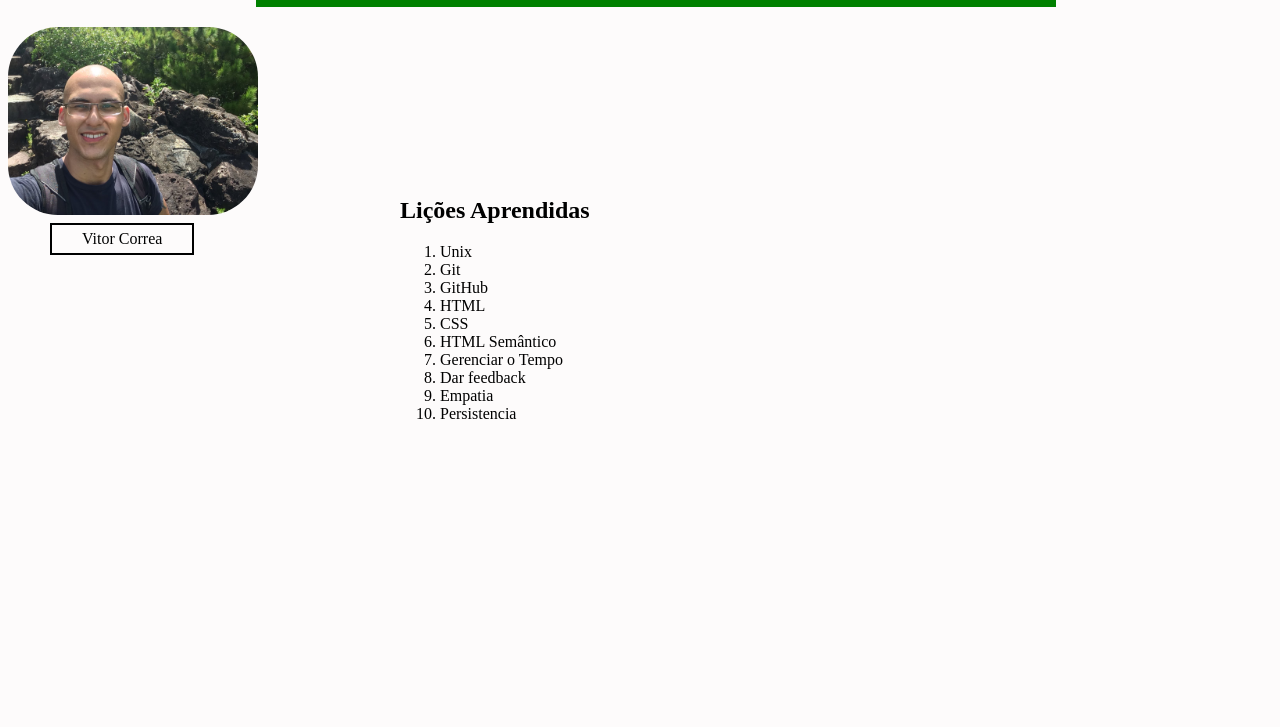
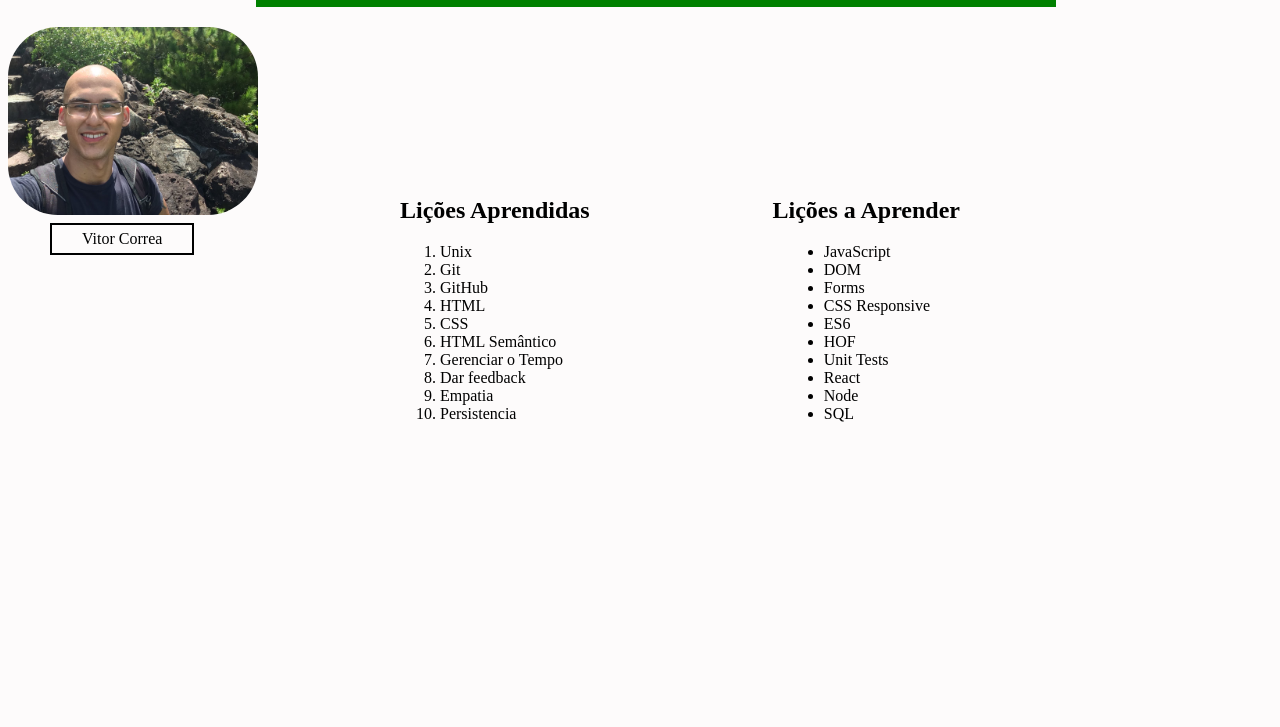
Before and after one commit to VitorCorrea18/first_project_lessons_learned, a website: page index.html in a window 1280 px wide. Shown: the part 73-800 px from the top of the page. Drawn offline with Linux system fonts and the light colour scheme.

Commit message:
quinto requisito concluido

```diff
--- a/index.html
+++ b/index.html
@@ -20,7 +20,7 @@
 
   <main>
     <section>
-      <h2 id="aprendidas">Lições Aprendidas</h2>
+      <h2 id="learned">Lições Aprendidas</h2>
       <ol id="licoes_aprendidas">
         <li>Unix</li>
         <li>Git</li>
@@ -34,6 +34,21 @@
         <li>Persistencia</li>
       </ol>
     </section>
+    <section>
+      <h2 id="to-be-learned">Lições a Aprender</h2>
+      <ul id="licoes_a_aprender">
+        <li>JavaScript</li>
+        <li>DOM</li>
+        <li>Forms</li>
+        <li>CSS Responsive</li>
+        <li>ES6</li>
+        <li>HOF</li>
+        <li>Unit Tests</li>
+        <li>React</li>
+        <li>Node</li>
+        <li>SQL</li>
+      </ul>
+    </section>
   </main>
 
 
--- a/style.css
+++ b/style.css
@@ -13,7 +13,7 @@ body {
 
 #titulo {
   text-align: center;
-  font-family: 'Times New Roman', Times, serif, sans-serif;
+  font-family: Times, serif, sans-serif;
 }
 
 #minha_foto {
@@ -37,9 +37,20 @@ body {
   left: 400px;
 }
 
-#aprendidas {
+#learned {
   position: fixed;
   top: 250px;
   left: 400px;
+}
 
+#licoes_a_aprender {
+  position: fixed;
+  right: 350px;
+  top: 300px;
 }
+
+#to-be-learned {
+  position: fixed;
+  top: 250px;
+  right: 320px;
+}
```
